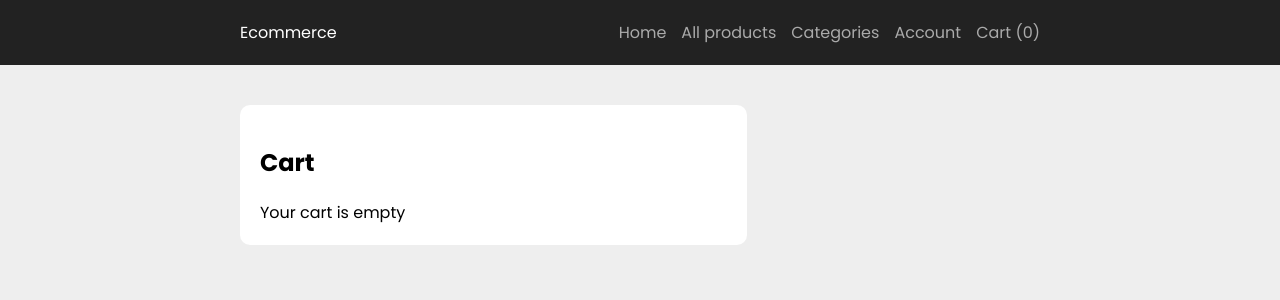
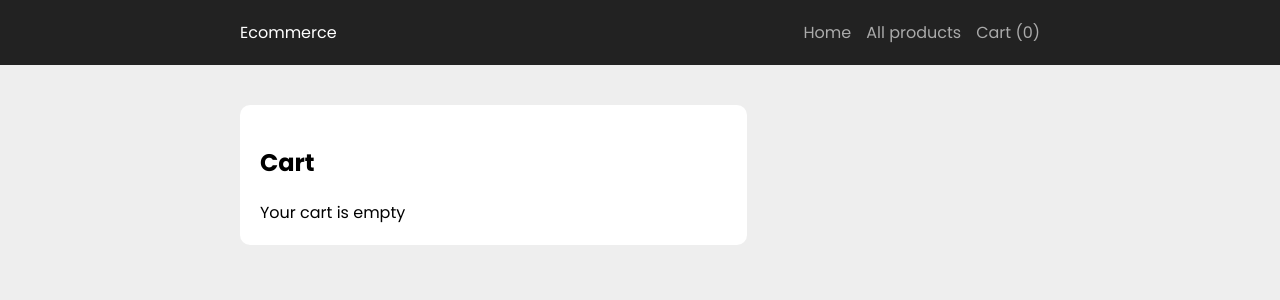
Before and after one commit to jericrealubit/ecommerce-front, a Next.js app: page /cart in a window 1280 px wide. Shown: the top 300 px of the page. Built offline with nearby package versions, Linux system fonts and the light colour scheme.

Commit message:
remove inactive links

```diff
--- a/components/Header.js
+++ b/components/Header.js
@@ -14,11 +14,7 @@ const Logo = styled(Link)`
   position: relative;
   z-index: 3;
 `;
-const Wrapper = styled.div`
-  display: flex;
-  justify-content: space-between;
-  padding: 20px 0;
-`;
+
 const StyledNav = styled.nav`
   ${(props) =>
     props.mobileNavActive ? ` display: block; ` : ` display: none; `}
@@ -46,6 +42,12 @@ const NavLink = styled(Link)`
   }
 `;
 
+const Wrapper = styled.div`
+  display: flex;
+  justify-content: space-between;
+  padding: 20px 0;
+`;
+
 const NavButton = styled.button`
   background-color: transparent;
   width: 30px;
@@ -71,8 +73,8 @@ const Header = () => {
           <StyledNav mobileNavActive={mobileNavActive}>
             <NavLink href={"/"}>Home</NavLink>
             <NavLink href={"/products"}>All products</NavLink>
-            <NavLink href={"/categories"}>Categories</NavLink>
-            <NavLink href={"/account"}>Account</NavLink>
+            {/* <NavLink href={"/categories"}>Categories</NavLink>
+            <NavLink href={"/account"}>Account</NavLink> */}
             <NavLink href={"/cart"}>Cart ({cartProducts.length})</NavLink>
           </StyledNav>
           <NavButton onClick={() => setMobileNavActive((prev) => !prev)}>
```
